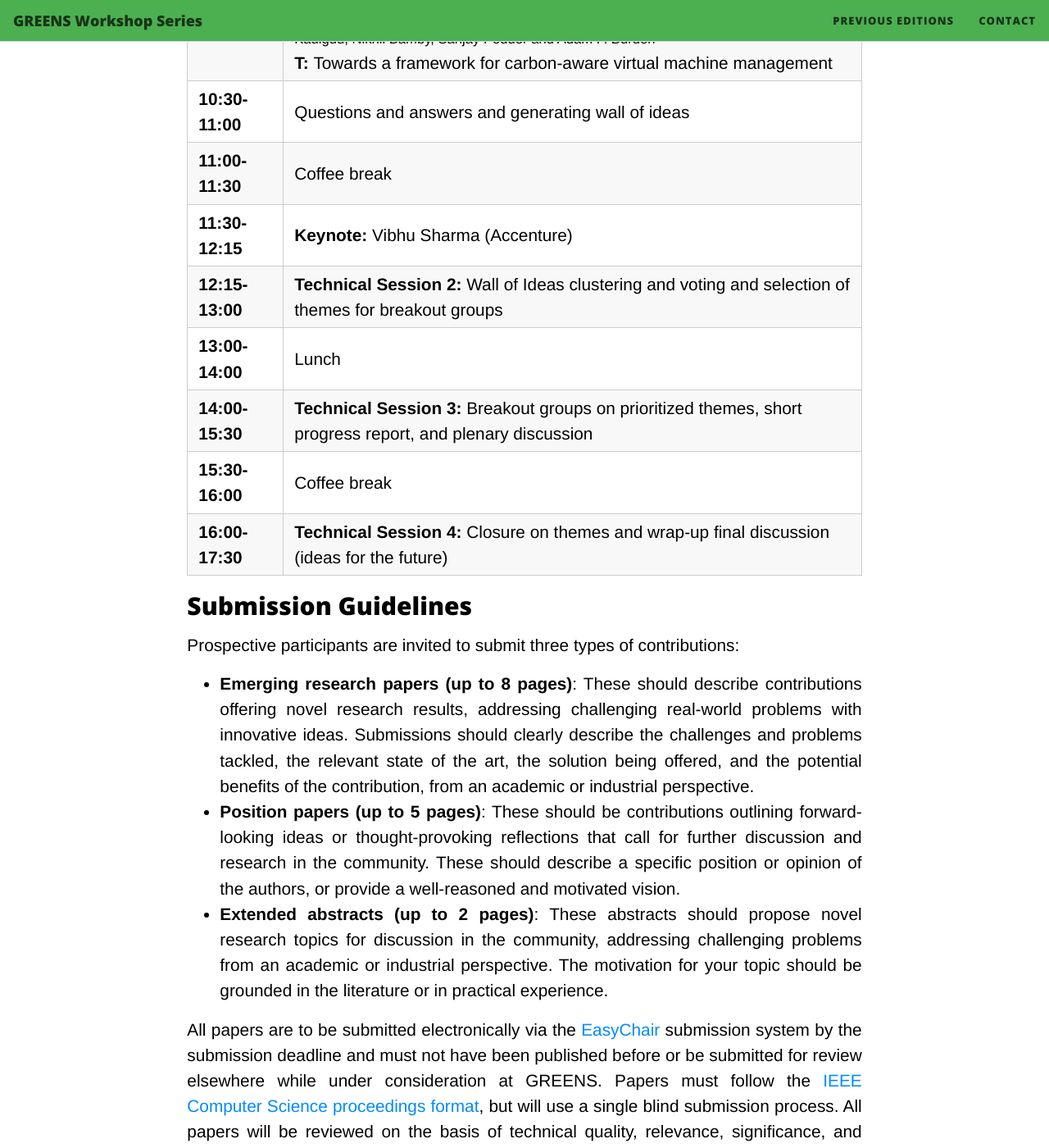
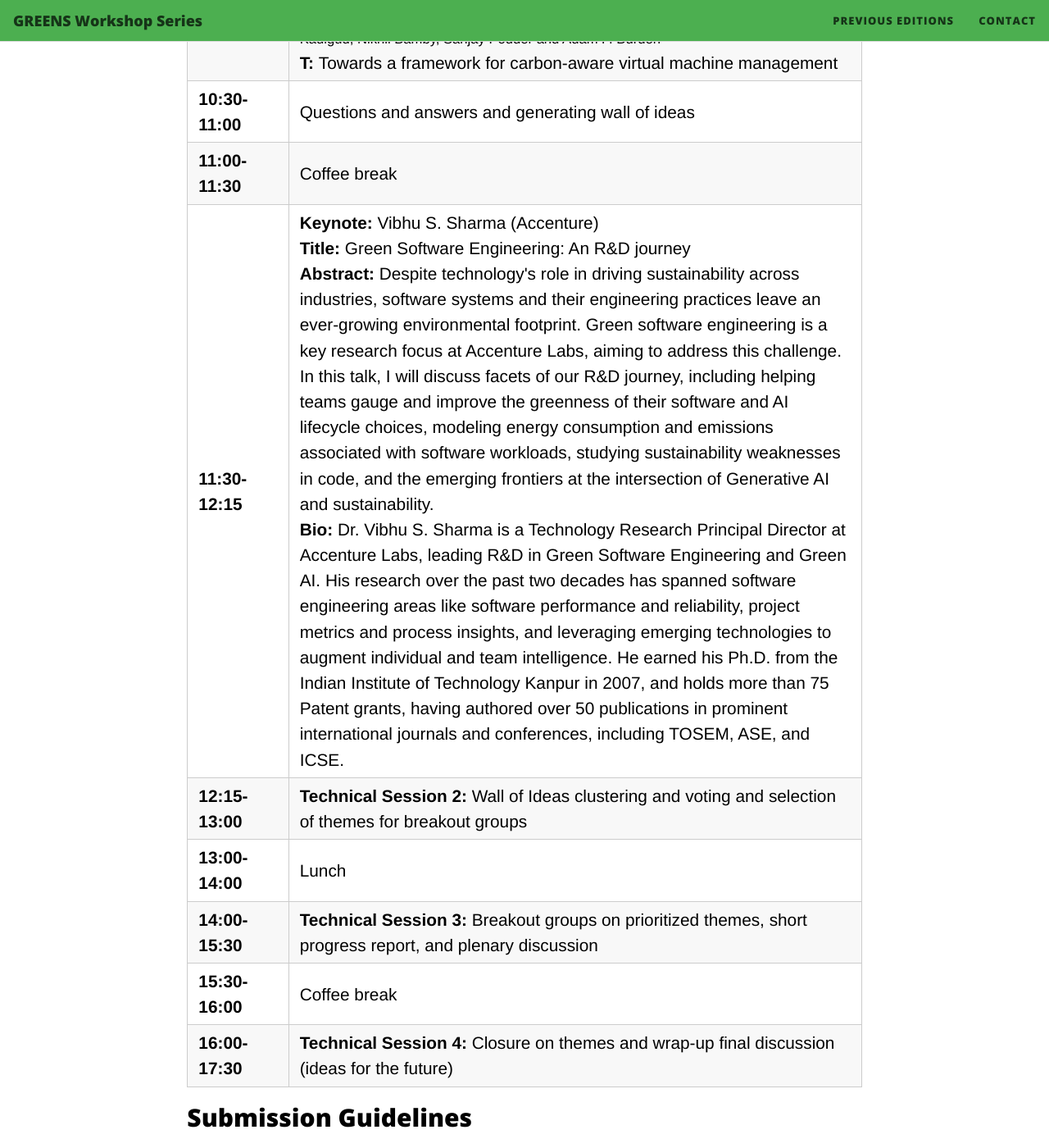
Before and after one commit to greensworkshop/greensworkshop.github.io, a Jekyll site: the page built from index.html, in a window 1280 px wide and 1400 px high, scrolled down 3248 px. Shown: the whole window at 82% size. Built offline with Jekyll 4.4.1, drawn with Linux system fonts in a browser that asks for light colours; nearby versions of some CDN libraries; the list of posts is cut into pages by our own code.

Commit message:
added keynote

```diff
--- a/index.html
+++ b/index.html
@@ -84,7 +84,7 @@ sustainability:</p>
 	<thead>
 		<tr>
 			<th>Time</th>
-			<th>Event</th>
+			<th style="width:85%">Event</th>
 		</tr>
 	</thead>
 
@@ -153,7 +153,12 @@ sustainability:</p>
 		</tr>
 		<tr>
 			<td><b>11:30-12:15</b></td>
-			<td><b>Keynote: </b> Vibhu Sharma (Accenture)</td>
+			<td>
+					<b>Keynote:</b> Vibhu S. Sharma (Accenture) <br>
+					<b>Title:</b> Green Software Engineering: An R&D journey <br>
+					<b>Abstract:</b> Despite technology's role in driving sustainability across industries, software systems and their engineering practices leave an ever-growing environmental footprint. Green software engineering is a key research focus at Accenture Labs, aiming to address this challenge. In this talk, I will discuss facets of our R&D journey, including helping teams gauge and improve the greenness of their software and AI lifecycle choices, modeling energy consumption and emissions associated with software workloads, studying sustainability weaknesses in code, and the emerging frontiers at the intersection of Generative AI and sustainability. <br>
+					<b>Bio:</b> Dr. Vibhu S. Sharma is a Technology Research Principal Director at Accenture Labs, leading R&D in Green Software Engineering and Green AI. His research over the past two decades has spanned software engineering areas like software performance and reliability, project metrics and process insights, and leveraging emerging technologies to augment individual and team intelligence. He earned his Ph.D. from the Indian Institute of Technology Kanpur in 2007, and holds more than 75 Patent grants, having authored over 50 publications in prominent international journals and conferences, including TOSEM, ASE, and ICSE.
+			</td>
 		</tr>
 
 		<tr>
```
Also changed, not shown: 1 other file.
